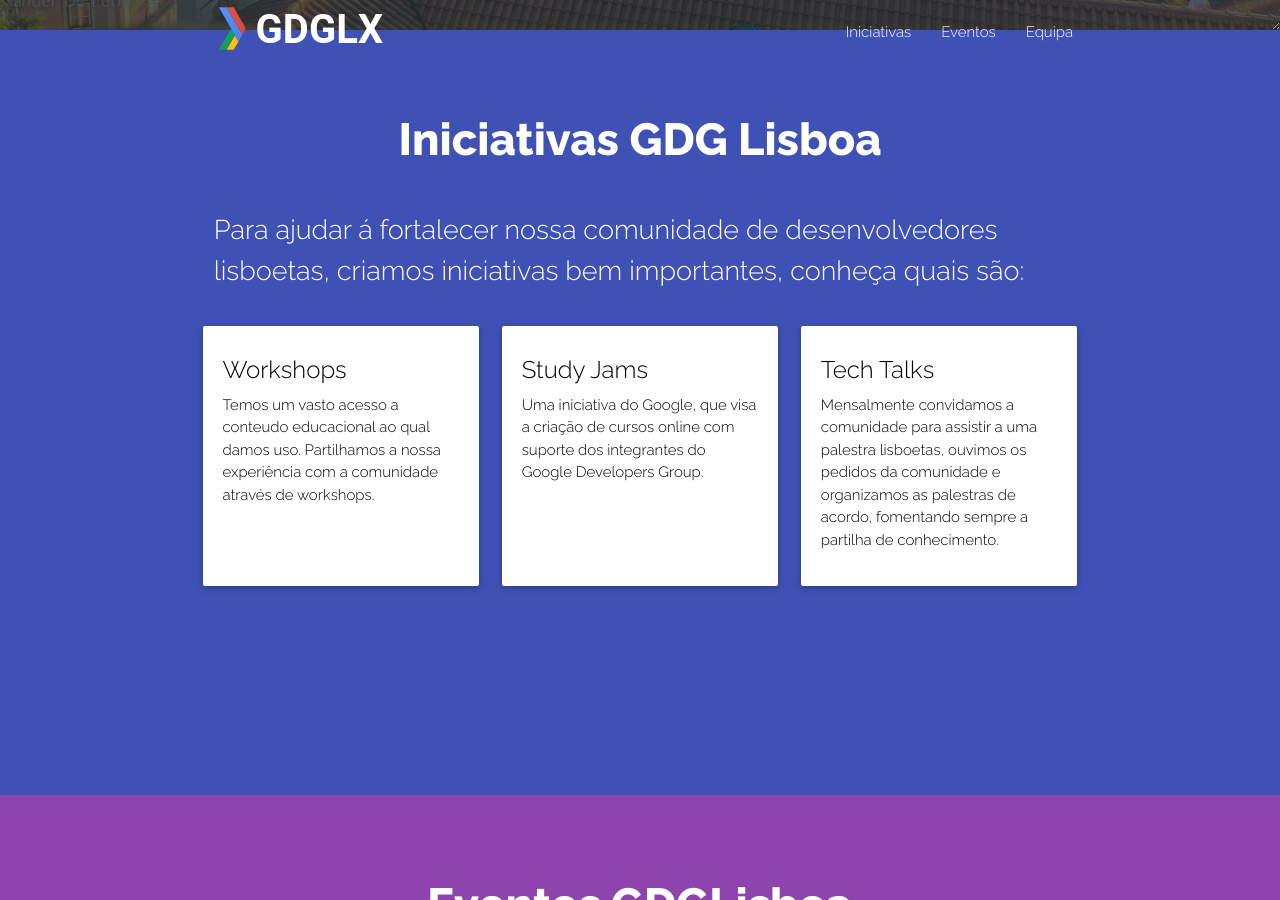
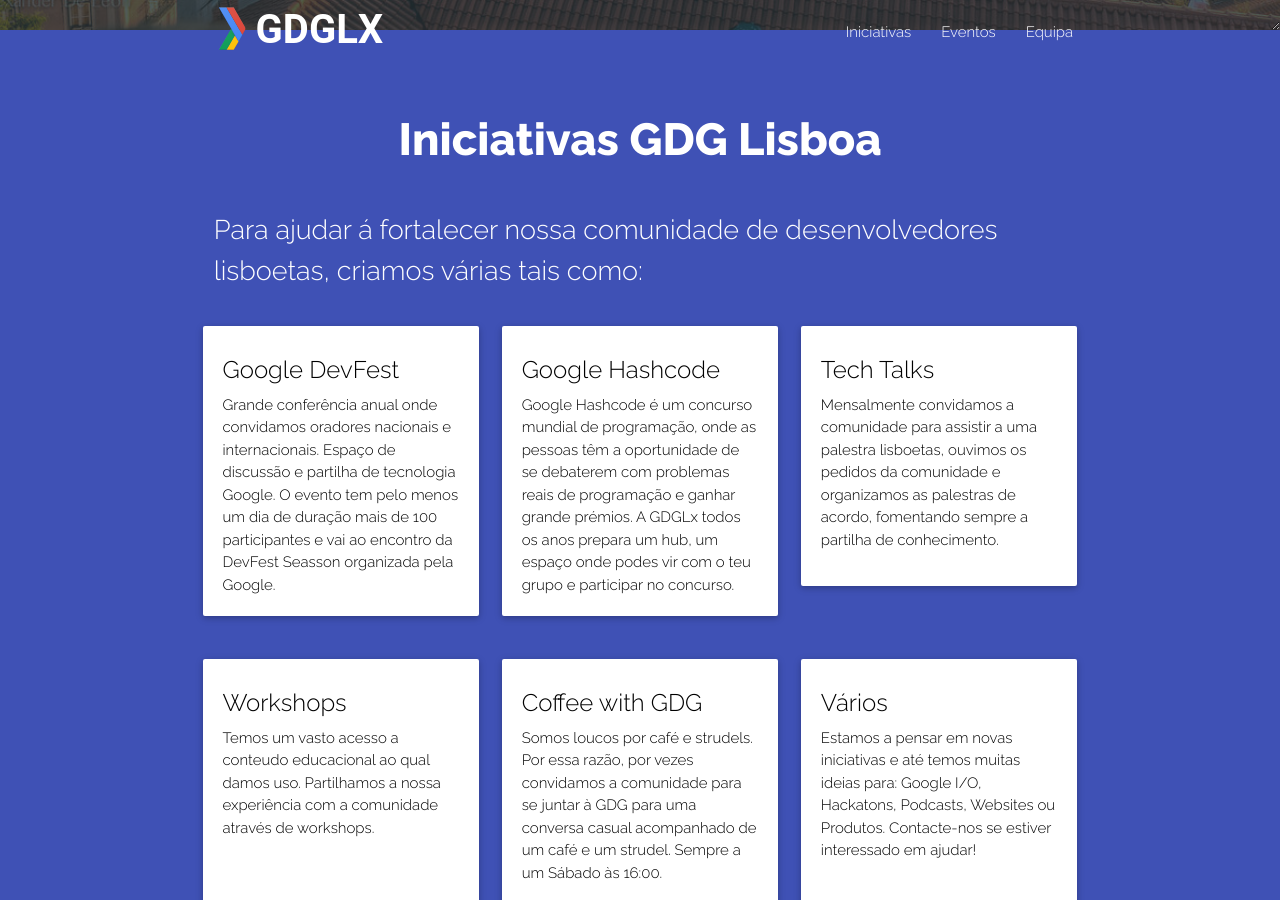
Before and after one commit to gdglisbon/Website, a Jekyll site: the page built from index.html, in a window 1280 px wide and 900 px high, scrolled down 870 px. Built offline with Jekyll 4.4.1, drawn with Linux system fonts in a browser that asks for light colours; some of the changed text lies outside the part shown.

Commit message:
new copies

```diff
--- a/_includes/team.html
+++ b/_includes/team.html
@@ -11,7 +11,7 @@
 				</div>
 				<div class="card-team">
 					<span class="card-title">Filipe Barroso</span>
-					<p class="black-text"></p>
+					<p class="black-text">Várias vezes o chamaram de um esquilo, está sempre online e a construir algo. Encontram-no em vários eventos, nacionais ou internacionais como orador ou participante.</p>
 				</div>
 				<div class="card-team-action center">
 					<a href="https://plus.google.com/u/0/+filipebarroso1">
@@ -43,7 +43,7 @@
 				</div>
 				<div class="card-team">
 					<span class="card-title">Filipe Mendes</span>
-					<p class="black-text"></p>
+					<p class="black-text">Se existe alguma notícia de tecnologia o Filipe saberá primeiro. Orador internacional, evangelista de Android e apologista das boas práticas.</p>
 				</div>
 
 				<div class="card-team-action center">
@@ -67,11 +67,11 @@
 		<div class="col s12 m3">
 			<div class="card">
 				<div class="card-image">
-					<img src="/assets/img/ines_bras.jpg" alt="Ines Bras">
+					<img src="/assets/img/ines_bras.jpg" alt="Ines Armada Bras">
 				</div>
 				<div class="card-team">
-					<span class="card-title">Inês Braz Gil</span>
-					<p class="black-text"></p>
+					<span class="card-title">Inês Armada Brás</span>
+					<p class="black-text">Se há uma força motriz na GDGLx é a Inês, é com ela que contamos em tornar o trabalho realidade. Apaixonada pela partilha de conhecimento que vai muito além da GDG.</p>
 				</div>
 				<div class="card-team-action center">
 					<!-- Social Links -->
@@ -84,5 +84,17 @@
 				</div>
 			</div>
 		</div>
+
+		<div class="col s12 m3">
+			<div class="card">
+				<div class="card-image">
+					<img src="http://previews.123rf.com/images/dphiman/dphiman1407/dphiman140700559/30115405-The-phrase-we-need-you-in-cut-out-magazine-letters-pinned-to-a-cork-notice-board-Stock-Photo.jpg" alt="tu">
+				</div>
+				<div class="card-team">
+					<span class="card-title">É a tua vez</span>
+					<p class="black-text">Contamos com várias pessoas para concretizar todos os eventos da GDG, queres criar um evento Google? Queres simplesmente ajudar? Fala connosco!</p>
+				</div>
+			</div>
+		</div>
 	</div>
 </section>
--- a/_includes/work.html
+++ b/_includes/work.html
@@ -5,15 +5,16 @@
 		</div>
 
 		<div class="col s12">
-			<p class="text white-text"> Para ajudar á fortalecer nossa comunidade de desenvolvedores lisboetas, criamos iniciativas bem importantes, conheça quais são: </p>
+			<p class="text white-text"> Para ajudar á fortalecer nossa comunidade de desenvolvedores lisboetas, criamos várias tais como: </p>
 		</div>
 
 		<div class="row">
+
             <div class="col s12 m6 l4">
                 <div class="card black-text">
                     <div class="card-content">
-                        <span class="card-title black-text center" lang="en">Workshops</span>
-                        <p class="card-text">Temos um vasto acesso a conteudo educacional ao qual damos uso. Partilhamos a nossa experiência com a comunidade através de workshops.</p>
+                        <span class="card-title black-text" lang="en">Google DevFest</span>
+                        <p class="card-text">Grande conferência anual onde convidamos oradores nacionais e internacionais. Espaço de discussão e partilha de tecnologia Google. O evento tem pelo menos um dia de duração mais de 100 participantes e vai ao encontro da DevFest Seasson organizada pela Google.</p>
                     </div>
                 </div>
             </div>
@@ -21,9 +22,8 @@
             <div class="col s12 m6 l4">
                 <div class="card black-text">
                     <div class="card-content">
-                        <span class="card-title black-text" lang="en">Study Jams</span>
-
-                        <p class="card-text">Uma iniciativa do Google, que visa a criação de cursos online com suporte dos integrantes do Google Developers Group.</p>
+                        <span class="card-title black-text" lang="en">Google Hashcode</span>
+                        <p class="card-text">Google Hashcode é um concurso mundial de programação, onde as pessoas têm a oportunidade de se debaterem com problemas reais de programação e ganhar grande prémios. A GDGLx todos os anos prepara um hub, um espaço onde podes vir com o teu grupo e participar no concurso.</p>
                     </div>
                 </div>
             </div>
@@ -38,26 +38,35 @@
                 </div>
             </div>
 
-            <!-- <div class="col s12 m6 l4">
+    </div>
+    <div class="row">
+
+            <div class="col s12 m6 l4">
                 <div class="card black-text">
                     <div class="card-content">
-	                    <span class="card-title black-text" lang="en">Code Dojo</span>
-
-	                    <p class="card-text"></p>
+                        <span class="card-title black-text center" lang="en">Workshops</span>
+                        <p class="card-text">Temos um vasto acesso a conteudo educacional ao qual damos uso. Partilhamos a nossa experiência com a comunidade através de workshops.</p>
                     </div>
                 </div>
             </div>
 
+            <div class="col s12 m6 l4">
+                <div class="card black-text">
+                    <div class="card-content">
+                        <span class="card-title black-text" lang="en">Coffee with GDG</span>
+                        <p class="card-text">Somos loucos por café e strudels. Por essa razão, por vezes convidamos a comunidade para se juntar à GDG para uma conversa casual acompanhado de um café e um strudel. Sempre a um Sábado às 16:00.</p>
+                    </div>
+                </div>
+            </div>
 
             <div class="col s12 m6 l4">
                 <div class="card black-text">
                     <div class="card-content">
-                        <span class="card-title black-text" lang="en">Hackathons</span>
-
-                        <p class="card-text"></p>
+                        <span class="card-title black-text" lang="en">Vários</span>
+                        <p class="card-text">Estamos a pensar em novas iniciativas e até temos muitas ideias para: Google I/O, Hackatons, Podcasts, Websites ou Produtos. Contacte-nos se estiver interessado em ajudar!</p>
                     </div>
                 </div>
-            </div> -->
+            </div>
         </div>
   	</div>
 </section>
--- a/assets/css/main.css
+++ b/assets/css/main.css
@@ -61,11 +61,6 @@
 .section-event {
   min-height: 60vh;
   background: #8E44AD;
-  padding: 1rem; }
-
-.section-event-next {
-  min-height: 30vh;
-  background: #34495E;
   padding: 1rem; }
 
 .section-university {
--- a/index.html
+++ b/index.html
@@ -5,6 +5,6 @@
 {% include work.html %}
 <!-- {% include wtm.html %} -->
 {% include event.html %}
-{% include event_next.html %}
+<!-- {% include event_next.html %} -->
 <!-- {% include university.html %} -->
 {% include team.html %}
```
Also changed, not shown: 3 other files. Lines whose indentation alone changed are shown as unchanged.
